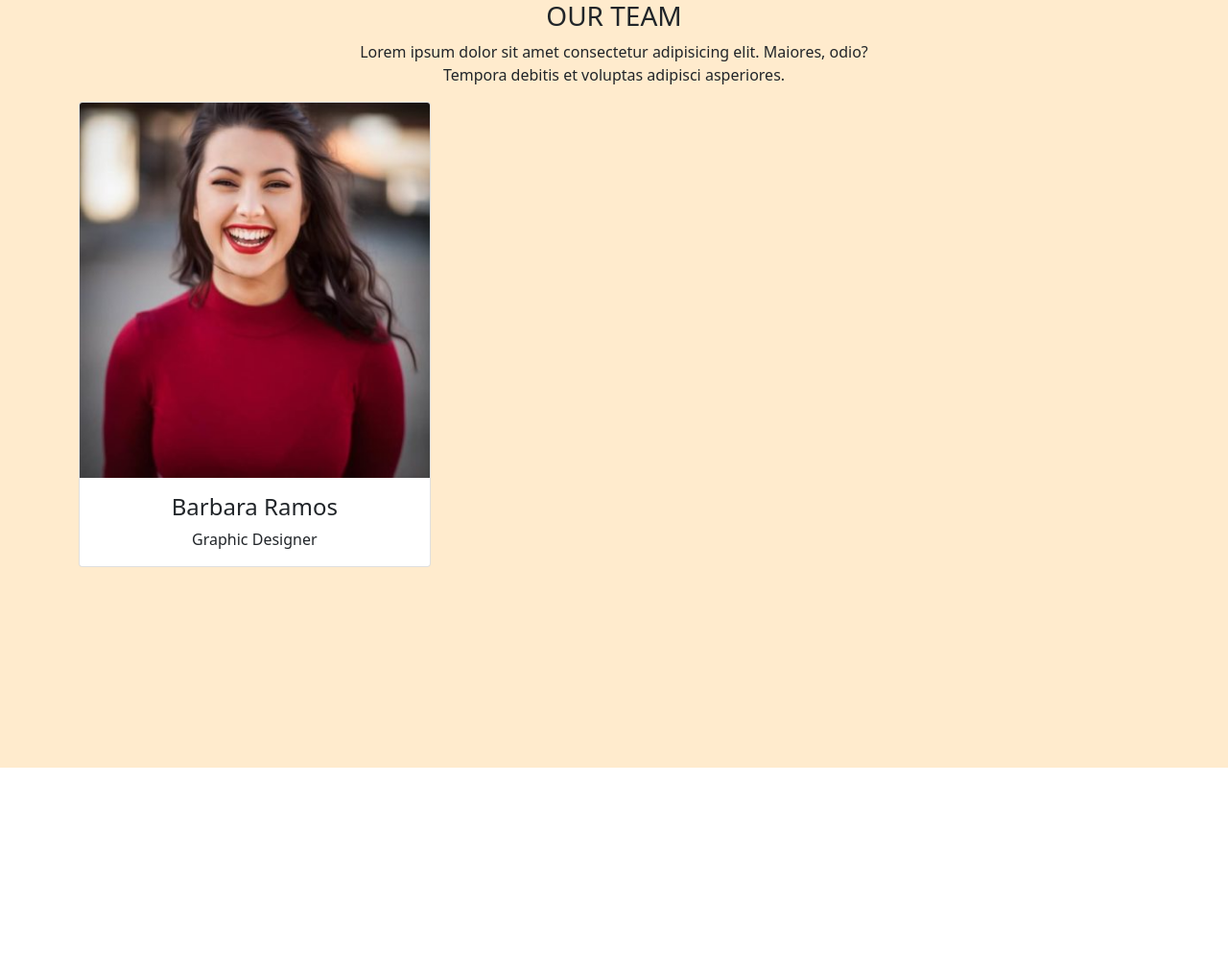
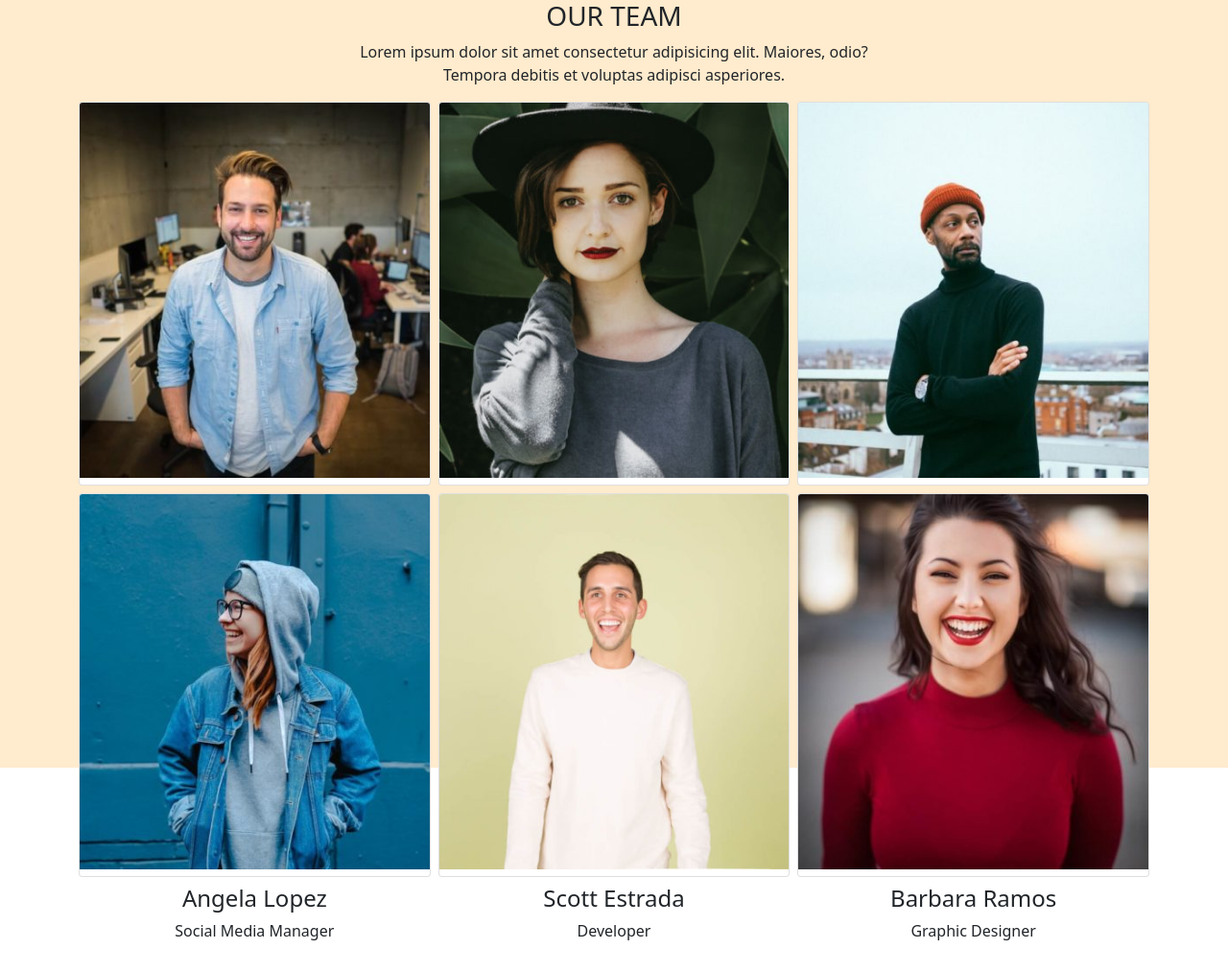
Before and after one commit to Mantured/js-our-team, a plain HTML site: page index.html in a window 1280 px wide. Shown: the whole page at 96% size. Before the commit the page ends 800 px from the top, so only its background shows below. Drawn offline with nearby package versions, Linux system fonts and the light colour scheme.

Commit message:
finished - with bonus - dont blame for height card

```diff
--- a/css/style.css
+++ b/css/style.css
@@ -10,3 +10,7 @@ img {
 	height: 100%;
 	width: 100%;
 }
+
+.card {
+	height: 400px;
+}
--- a/index.html
+++ b/index.html
@@ -26,9 +26,7 @@
                         <p>Lorem ipsum dolor sit amet consectetur adipisicing elit. Maiores, odio? Tempora debitis et voluptas adipisci asperiores.</p>
                     </div>
                 </div>
-                <div class="row g-2" id="my-card-team">
-                    <div class="col-4">
-                    </div>
+                <div class="row row-cols-3 g-2" id="team-card">
                 </div>
             </div>
         </section>
--- a/js/main.js
+++ b/js/main.js
@@ -45,15 +45,47 @@ const team = [
 ];
 
 
-for (let x in team) {
-    document.getElementById("my-card-team").innerHTML = (`
-    <div class="col-4">
-        <div class="card">
-        <img src="img/${team[x].image}" class="card-img-top" alt="photo of Wayne Barnett">
-        <div class="card-body text-center">
-            <h4 class="card-text">${team[x].name}</h4>
-            <p class="card-text">${team[x].role}</p>
-        </div>
-    </div>`);
-    console.log(team[x]);
+//? sconponiamo il for in in una funzione per creare più card nuove
+// | occhio alle classi boostrap
+
+function createCard(mate) {
+    const card = document.createElement('div');
+    card.classList.add('col');
+
+    const cardElements = document.createElement('div');
+    cardElements.classList.add('card');
+
+    const img = document.createElement('img');
+    img.classList.add('card-img-top');
+    img.src = `img/${mate.image}`;
+    img.alt = `photo of ${mate.name}`;
+
+    const cardBody = document.createElement('div');
+    cardBody.classList.add('card-body', 'text-center');
+
+
+    const name = document.createElement('h4');
+    const role = document.createElement('p');
+
+    card.appendChild(cardElements);
+    cardElements.appendChild(img);
+    cardElements.appendChild(cardBody);
+    cardBody.appendChild(name);
+    cardBody.appendChild(role);
+
+    name.innerHTML = mate.name;
+    role.innerHTML = mate.role;
+    return card;
 }
+
+//? mi gnero le carte con un ciclo for
+const container = document.querySelector('#team-card');
+
+function generateCard() {
+    for (let i = 0; i < team.length; i++) {
+        const card = createCard(team[i]);
+        container.appendChild(card);
+    };
+}
+
+generateCard();
```
